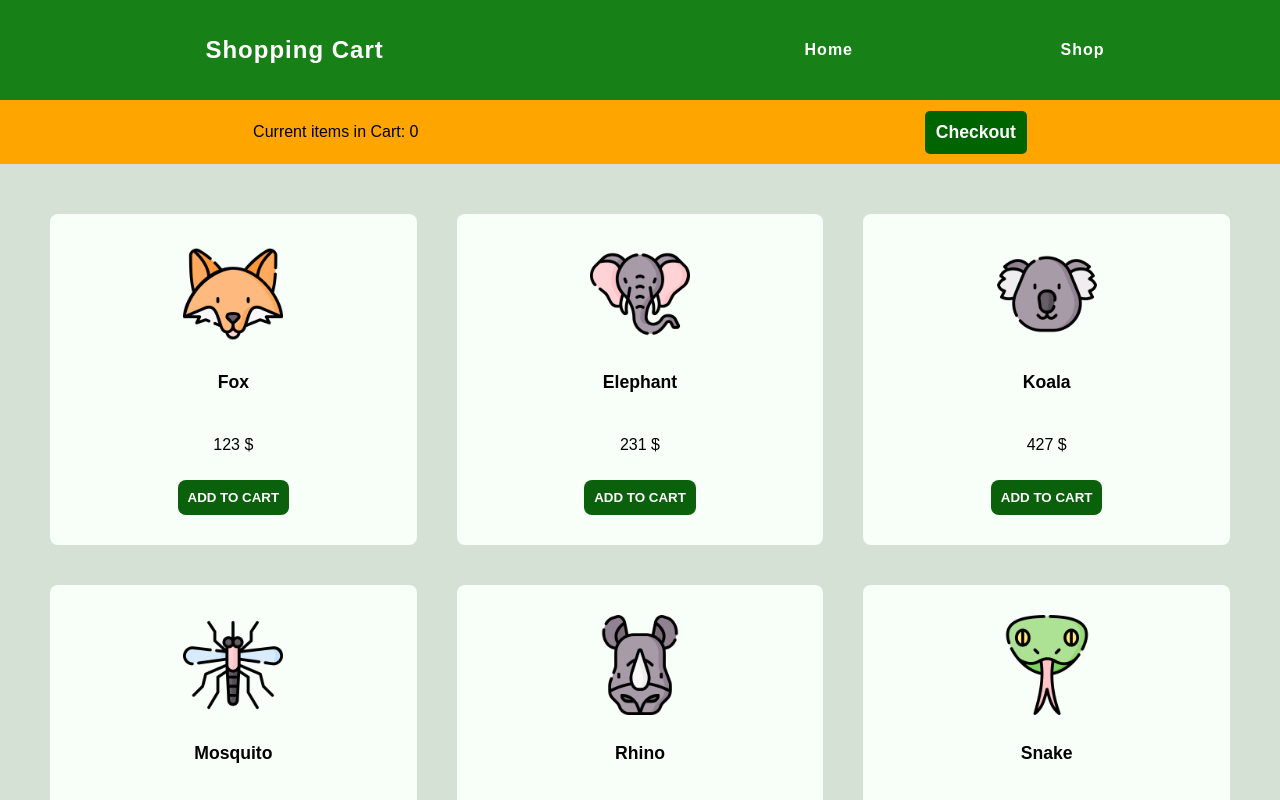
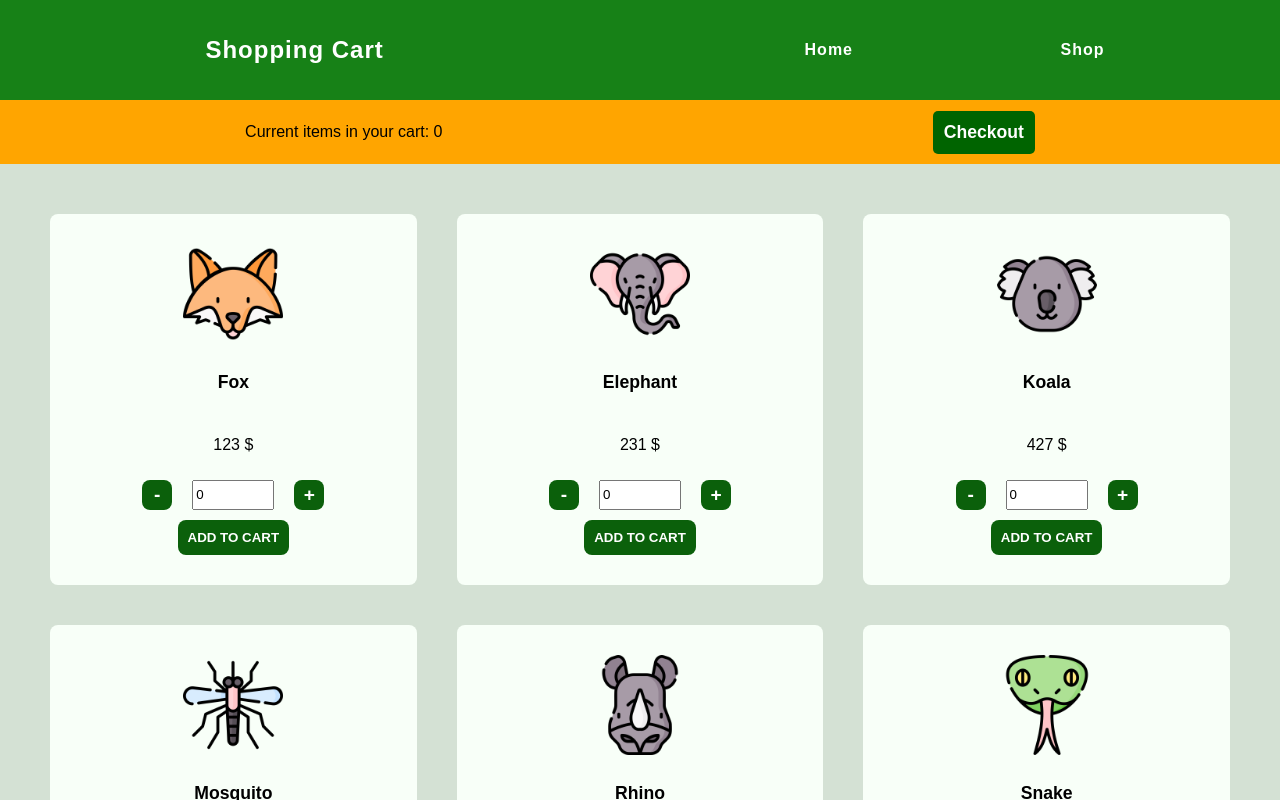
Before and after one commit to nagyb3/shopping-cart, a React (Create React App) app: page /shop in a window 1280 px wide. Shown: the top 800 px of the page. Built offline with nearby package versions, Linux system fonts and the light colour scheme.

Commit message:
itemQuantityOrder state on cards and input fields

```diff
--- a/src/Components/Card.js
+++ b/src/Components/Card.js
@@ -2,12 +2,32 @@ import React from "react";
 import "./card.css"
 
 export default function Card(props) {
+
+    const [itemOrderQuantity, setOrderItemQuantity] = React.useState(0)
+
+    function increment() {
+        setOrderItemQuantity(prev => prev + 1)
+    }
+
+    function decrement() {
+        setOrderItemQuantity(prev => prev - 1)
+    }
+
+    function handleClick() {
+        props.handleClick(props.name)
+    }
+
     return (
         <div className="cards">
             <img className="card-img" src={props.img} alt=""/>
             <p className="name" style={{textTransform: "capitalize"}}>{props.name}</p>
             <p className="price">{props.price} $</p>
-            <button>ADD TO CART</button>
+            <div className="quantity-input">
+                    <button onClick={decrement} className="decrement">-</button>
+                    <input min="0" max="20" value={itemOrderQuantity} type="number" name="number" id="number"/>
+                    <button onClick={increment} className="increment">+</button>
+            </div>
+            <button onClick={handleClick}>ADD TO CART</button>
         </div>
     )
 }
--- a/src/Components/Shop.js
+++ b/src/Components/Shop.js
@@ -19,15 +19,19 @@ export default function Shop() {
 
     const [cart, setCart] = React.useState([])
 
+    function handleClick(name) {
+        setCart(prevState => [...prevState, name])
+    }
+
     return (
         <div>
            <div className="sticky">
-               <p>Current items in Cart: {cart.length}</p>
+               <p>Current items in your cart: {cart.length}</p>
                <button className="checkout">Checkout</button>
            </div>
             <div className="card-container">
                {animalsArray.map((animal, i) => {
-                   return <Card name={animalsInfoArray[i].name} price={animalsInfoArray[i].price} key={i} img={animal} />
+                   return <Card handleClick={handleClick} name={animalsInfoArray[i].name} price={animalsInfoArray[i].price} key={i} img={animal} />
                })}
            </div>
         </div>
--- a/src/Components/card.css
+++ b/src/Components/card.css
@@ -1,6 +1,5 @@
 .cards {
     background-color: #f8fff8;
-    /*border: 2px solid #e0e0e0;*/
     border-radius: 8px;
     padding: 30px;
     display: flex;
@@ -27,3 +26,32 @@
     font-weight: 600;
     font-size: 1.1rem;
 }
+
+.quantity-input {
+    display: flex;
+    justify-content: center;
+    align-items: center;
+    gap: 20px;
+}
+
+.quantity-input > input {
+    width: 10ch;
+    line-height: 1.5rem;
+}
+
+.quantity-input > button {
+    background-color: #0b600b;
+    color: white;
+    border: 0;
+    border-radius: 8px;
+    font-size: 1.2rem;
+    /*padding: 5px;*/
+    height: 30px;
+    width: 30px;
+    font-weight: 800;
+}
+
+input[type=number] {
+    appearance: textfield;
+    -moz-appearance: textfield;
+}
```
